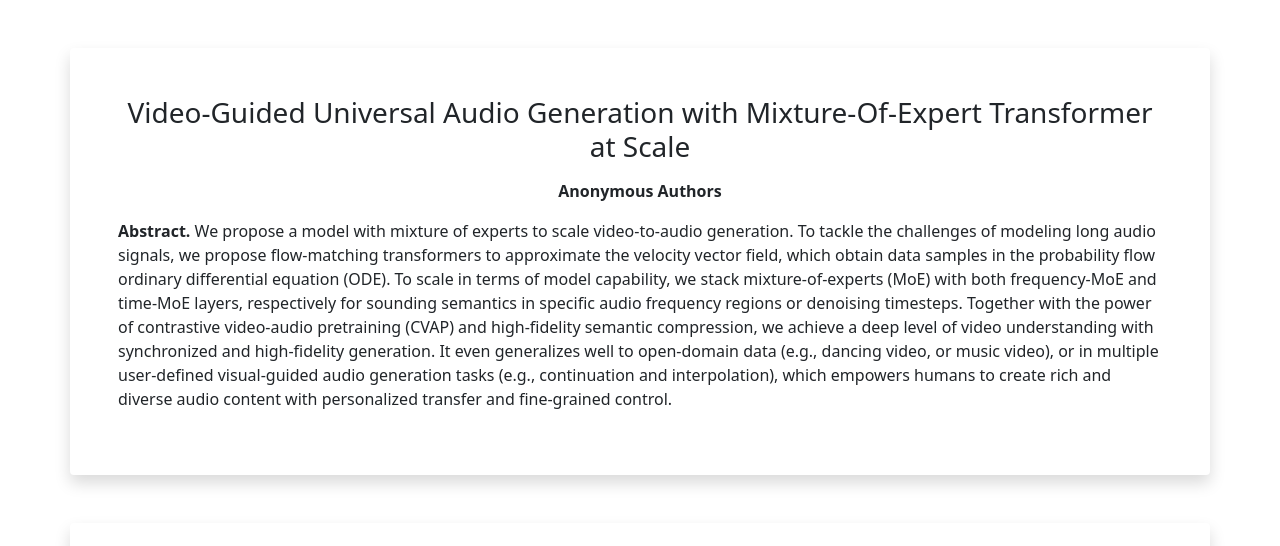
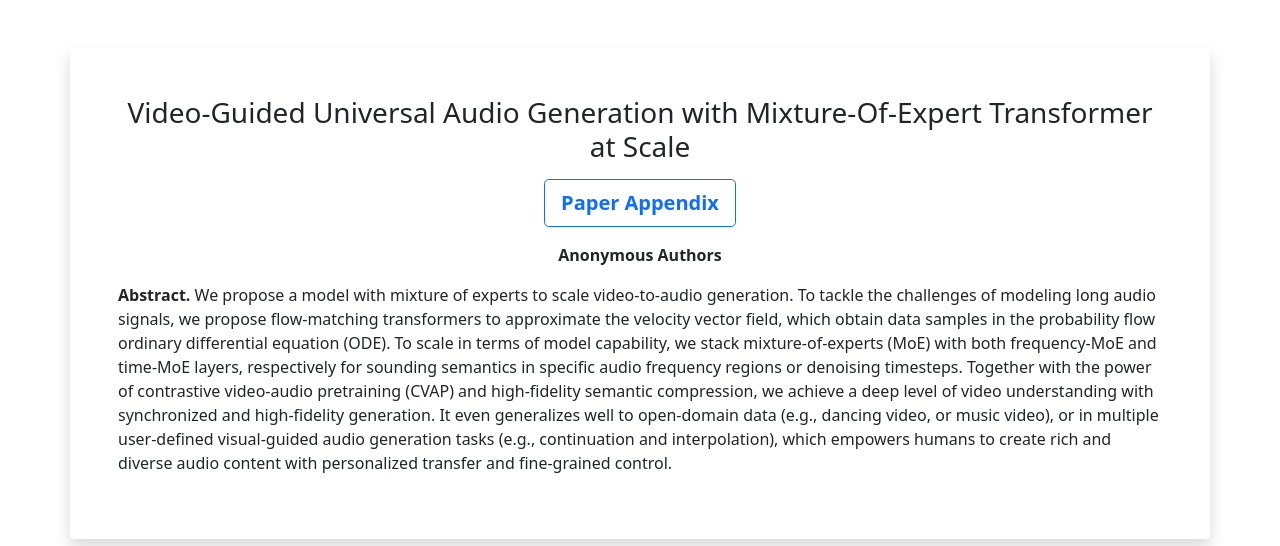
Before and after one commit to Visual-Audio-demo/visual-audio-demo.github.io, a plain HTML site: page index.html in a window 1280 px wide. Shown: the top 546 px of the page. Drawn offline with nearby package versions, Linux system fonts and the light colour scheme.

Commit message:
Update index.html

```diff
--- a/index.html
+++ b/index.html
@@ -26,6 +26,13 @@
     <div class="container pt-5 mt-5 shadow p-5 mb-5 bg-white rounded">
       <div class="text-center">
         <h3>Video-Guided Universal Audio Generation with Mixture-Of-Expert Transformer at Scale </h3>
+
+            <p class="mt-3">
+      <a href="Paper_Appendix.pdf" class="btn btn-outline-primary btn-lg fw-bold" target="_blank">
+        Paper Appendix
+      </a>
+    </p>
+
         <!-- <p class="lead fw-bold">
           |<a
             href="https://arxiv.org/abs/2302.03540"
```
